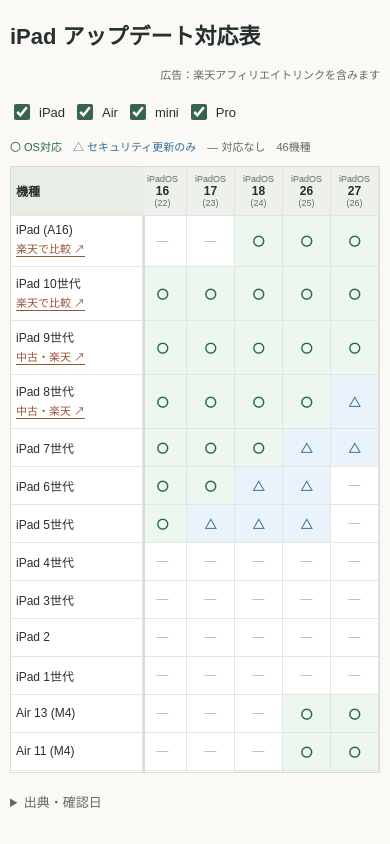
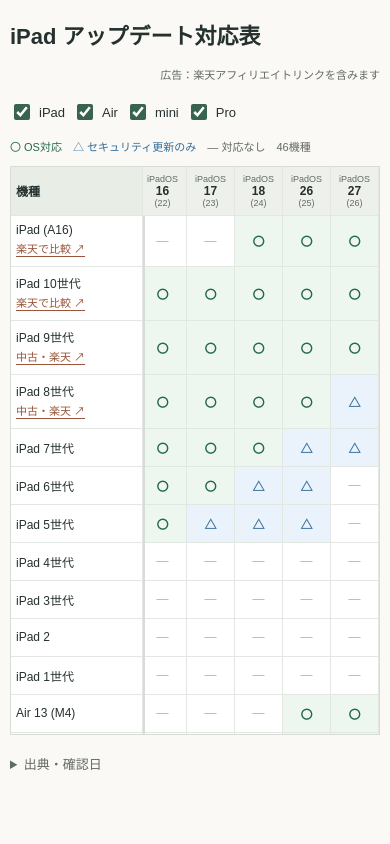
Before and after one commit to ryokonmei/kaumae-lab, a plain HTML site: page public/ipad-os/index.html in a window 390 px wide. Drawn offline with Linux system fonts and the light colour scheme.

Commit message:
Reduce iPad table viewport height by one row

```diff
--- a/public/ipad-os/style.css
+++ b/public/ipad-os/style.css
@@ -14,7 +14,7 @@ h1 { font-size: 26px; margin: 0 0 8px; }
 .controls input { accent-color: #38634f; width: 16px; height: 16px; }
 .controls input:focus-visible,.matrix:focus-visible { outline: 3px solid #608c78; outline-offset: 2px; }
 .legend { margin: 8px 0; } #count { float: right; }
-.matrix { max-height: 74vh; overflow: auto; border: 1px solid #d7dcd6; background: white; scrollbar-color: #a8b5ac #f0f2ee; }
+.matrix { max-height: min(calc(74vh - 44px), calc(100svh - 250px)); overflow: auto; border: 1px solid #d7dcd6; background: white; scrollbar-color: #a8b5ac #f0f2ee; }
 .matrix.dragging { cursor: grabbing; user-select: none; }
 @media (hover: hover) and (pointer: fine) { .matrix { cursor: grab; } .matrix.dragging { cursor: grabbing; } }
 table { border-spacing: 0; table-layout: fixed; width: max-content; font-size: 13px; }
@@ -43,5 +43,5 @@ thead small { display: block; font-size: 10px; font-weight: 400; color: #606c63;
   .controls { gap: 8px; margin: 12px 0 8px; }
   .legend { font-size: 11px; }
   #count { float: none; display: inline-block; margin-left: 8px; }
-  .matrix { max-height: 72svh; }
+  .matrix { max-height: min(calc(72svh - 38px), calc(100svh - 270px)); }
 }
```
